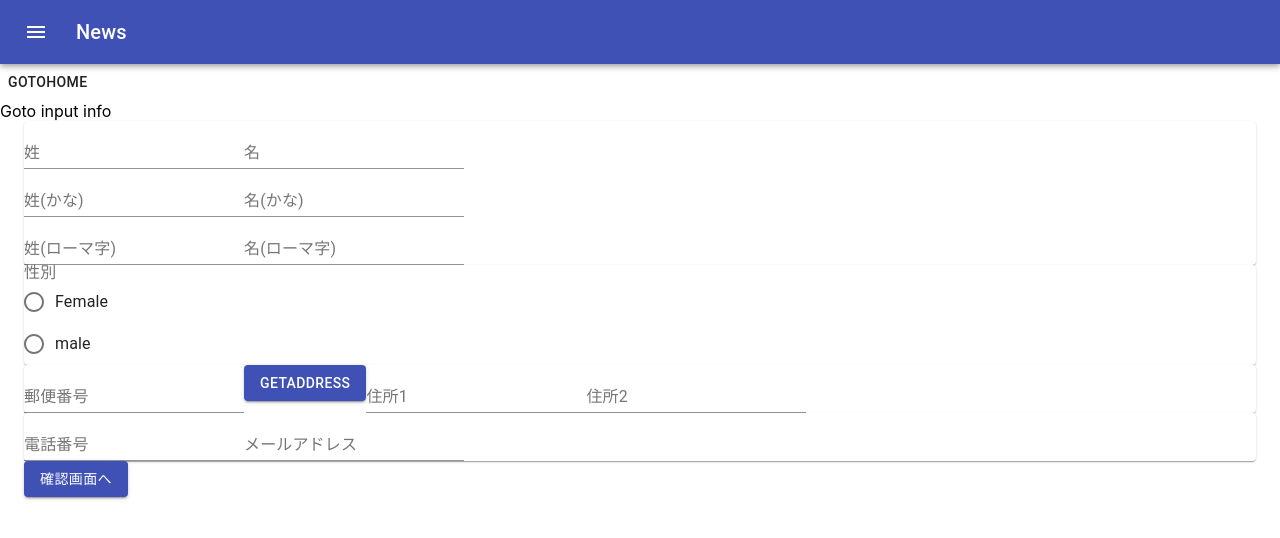
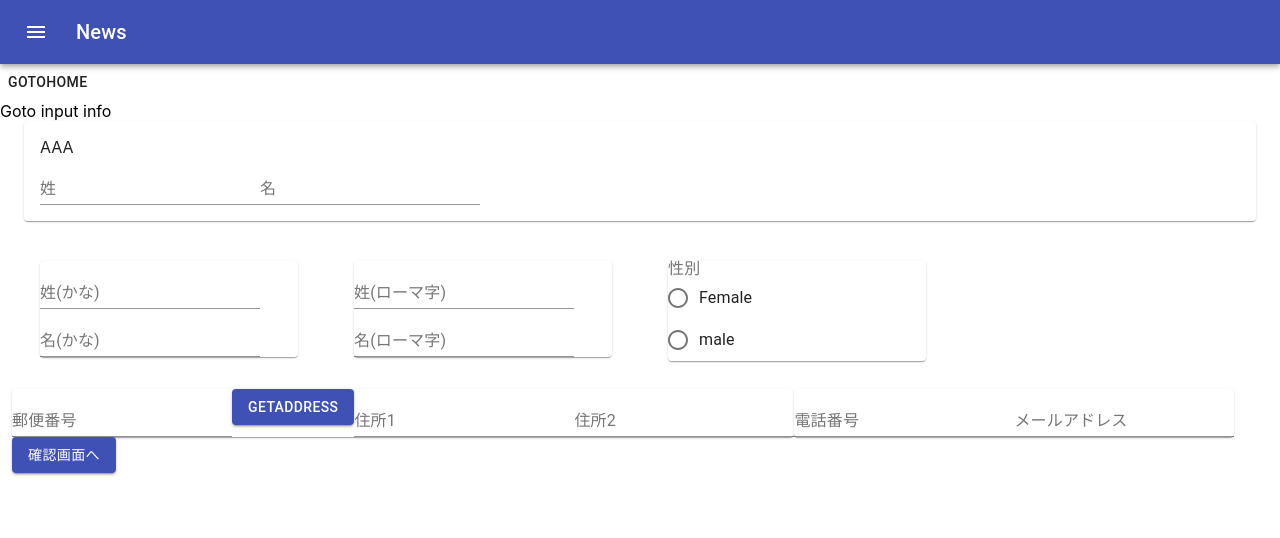
Before and after one commit to aion0721/ksw, a Next.js app: page /guest/inputTest in a window 1280 px wide. Shown: the top 538 px of the page. Built offline with nearby package versions, Linux system fonts and the light colour scheme.

Commit message:
thinking Layout

```diff
--- a/pages/_app.js
+++ b/pages/_app.js
@@ -12,6 +12,10 @@ import { Container } from "@material-ui/core";
 import { Provider } from "react-redux";
 import { useStore } from "../store";
 
+import { createMuiTheme, ThemeProvider } from "@material-ui/core/styles";
+
+const theme = createMuiTheme({});
+
 const useStyles = makeStyles((theme) => ({
   root: {
     flexGrow: 1,
@@ -21,6 +25,10 @@ const useStyles = makeStyles((theme) => ({
   },
   title: {
     flexGrow: 1,
+  },
+  paper: {
+    paddding: theme.spacing(2),
+    color: theme.palette.text.primary,
   },
 }));
 
--- a/pages/guest/inputTest.js
+++ b/pages/guest/inputTest.js
@@ -7,13 +7,36 @@ import {
   FormControlLabel,
   Radio,
   Paper,
-  Divider,
+  Grid,
   Button,
   TextField,
+  Card,
+  Box,
 } from "@material-ui/core";
 import axios from "axios";
 
+import { makeStyles } from "@material-ui/core/styles";
+const useStyles = makeStyles((theme) => ({
+  root: {
+    flexGrow: 1,
+  },
+  menuButton: {
+    marginRight: theme.spacing(2),
+  },
+  title: {
+    flexGrow: 1,
+  },
+  paper: {
+    paddding: theme.spacing(2),
+    color: theme.palette.text.primary,
+    margin: theme.spacing(2),
+  },
+  card: {
+    padding: theme.spacing(2),
+  },
+}));
 function Top() {
+  const classes = useStyles();
   const {
     control,
     handleSubmit,
@@ -70,7 +93,13 @@ function Top() {
     <div>
       <div style={{ display: !confirmFlag ? "block" : "none" }}>
         <form onSubmit={handleSubmit(onSubmit)}>
-          <Paper>
+          <Grid container spacing={3}>
+            <Grid item xs={12}>
+              <Card className={classes.card}>
+                <Grid item sm={4}>
+                  AAA
+                </Grid>
+                <Grid item sm={6}>
                   <TextField
                     inputRef={register}
                     label="姓"
@@ -81,7 +110,11 @@ function Top() {
                     label="名"
                     name="firstNameJap"
                   ></TextField>
-            <br />
+                </Grid>
+              </Card>
+            </Grid>
+            <Grid item xs={3}>
+              <Paper className={classes.paper}>
                 <TextField
                   inputRef={register}
                   label="姓(かな)"
@@ -92,7 +125,10 @@ function Top() {
                   label="名(かな)"
                   name="firstNameJapRuby"
                 ></TextField>
-            <br />
+              </Paper>
+            </Grid>
+            <Grid item xs={3}>
+              <Paper className={classes.paper}>
                 <TextField
                   inputRef={register}
                   label="姓(ローマ字)"
@@ -104,8 +140,10 @@ function Top() {
                   name="firstNameEng"
                 ></TextField>
               </Paper>
+            </Grid>
 
-          <Paper>
+            <Grid item xs={3}>
+              <Paper className={classes.paper}>
                 <FormControl component="fieldset">
                   <FormLabel component="legend">性別</FormLabel>
                   <RadioGroup aria-label="gender" name="gender">
@@ -122,6 +160,8 @@ function Top() {
                   </RadioGroup>
                 </FormControl>
               </Paper>
+            </Grid>
+
             <Paper>
               <TextField
                 inputRef={register({
@@ -170,6 +210,7 @@ function Top() {
             >
               確認画面へ
             </Button>
+          </Grid>
         </form>
       </div>
       <div style={{ display: confirmFlag ? "block" : "none" }}>
@@ -177,8 +218,15 @@ function Top() {
           <h1>Confirm</h1>
           {watchAllFields.lastNameJap}
           {watchAllFields.firstNameJap}
+          {watchAllFields.lastNameJapRuby}
+          {watchAllFields.firstNameJapRuby}
+          {watchAllFields.lastNameEn}
+          {watchAllFields.firstNameEn}
           {watchAllFields.gender}
           {watchAllFields.address1}
+          {watchAllFields.address2}
+          {watchAllFields.phoneNumber}
+          {watchAllFields.mailaddress}
           <Button type="submit" variant="contained" color="primary">
             Submit!
           </Button>
```
Lines whose indentation alone changed are shown as unchanged.
